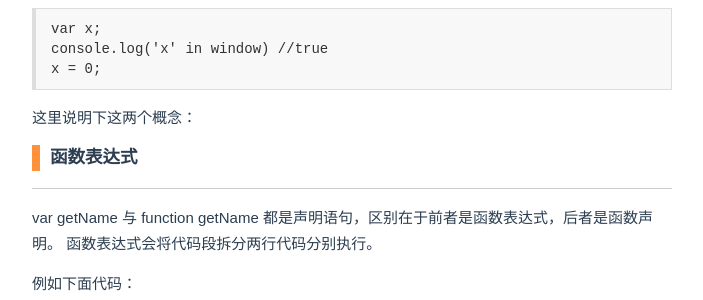
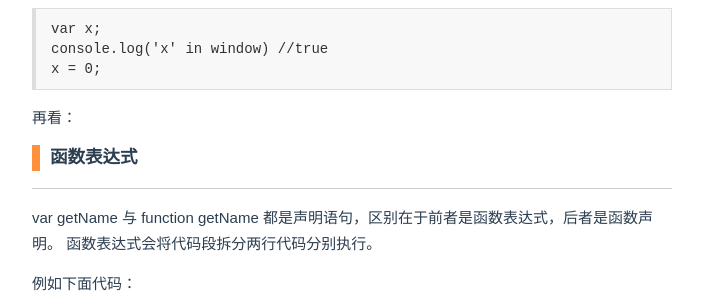
Before and after one commit to kikyives/kikyives.github.io, a Jekyll site: the page built from _posts/2017-03-16-javascript-topic1.md, in a window 1280 px wide and 900 px high, scrolled down 2048 px. Shown: the part 151-451 px from the top of the window, without its empty margins (288-991 px from the left). Built offline with Jekyll 4.4.1, drawn with Linux system fonts in a browser that asks for light colours; nearby versions of some CDN libraries; comment, search, counter and statistics services are not loaded; a style sheet for code colours, icons or effects is not loaded.

Commit message:
a javascript question

```diff
--- a/_posts/2017-03-16-javascript-topic1.md
+++ b/_posts/2017-03-16-javascript-topic1.md
@@ -106,7 +106,7 @@ date: 2017-03-16
 	x = 0;
 
 
-这里说明下这两个概念：
+再看：
 
 ### 函数表达式
 ***
```
